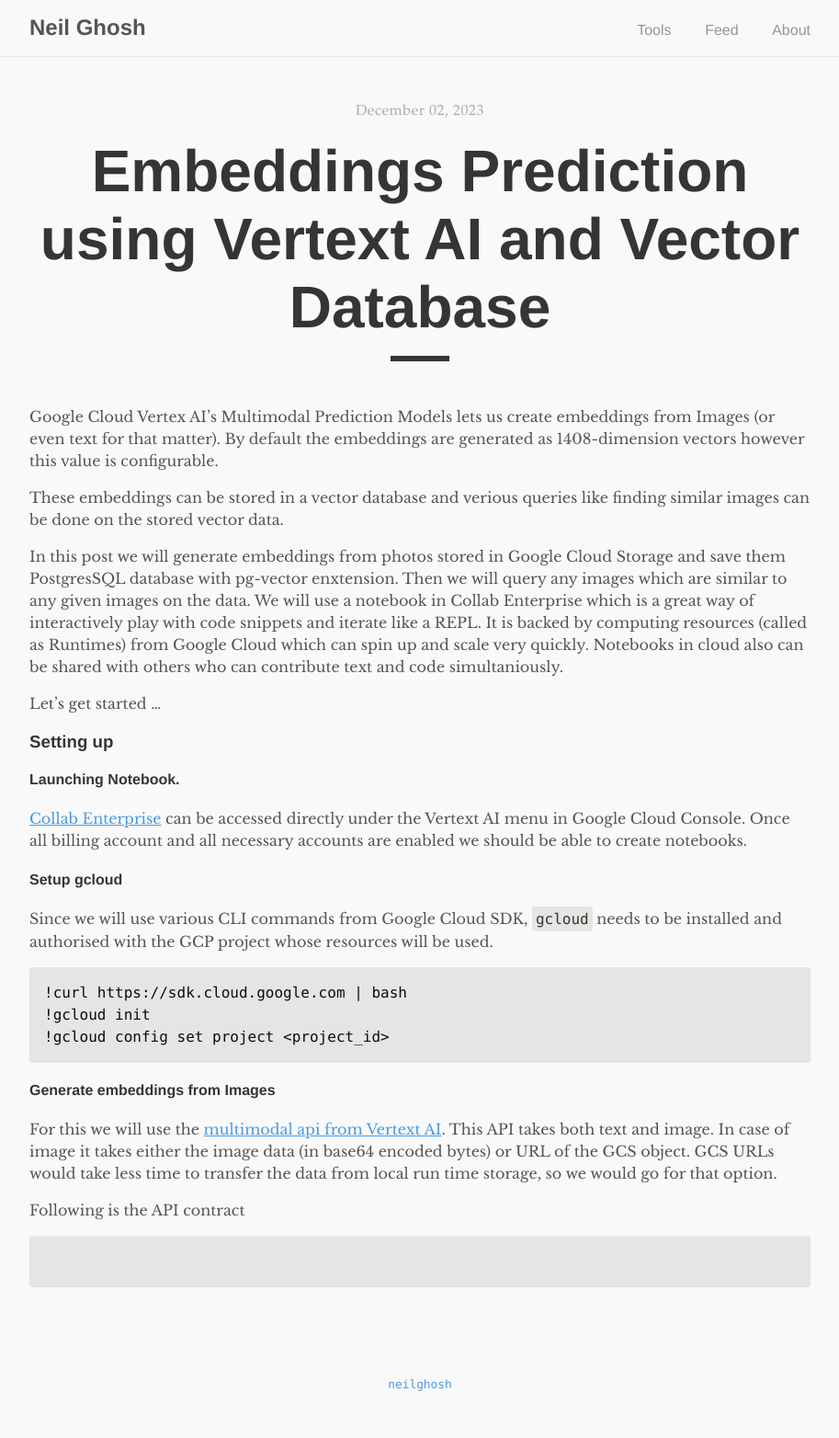
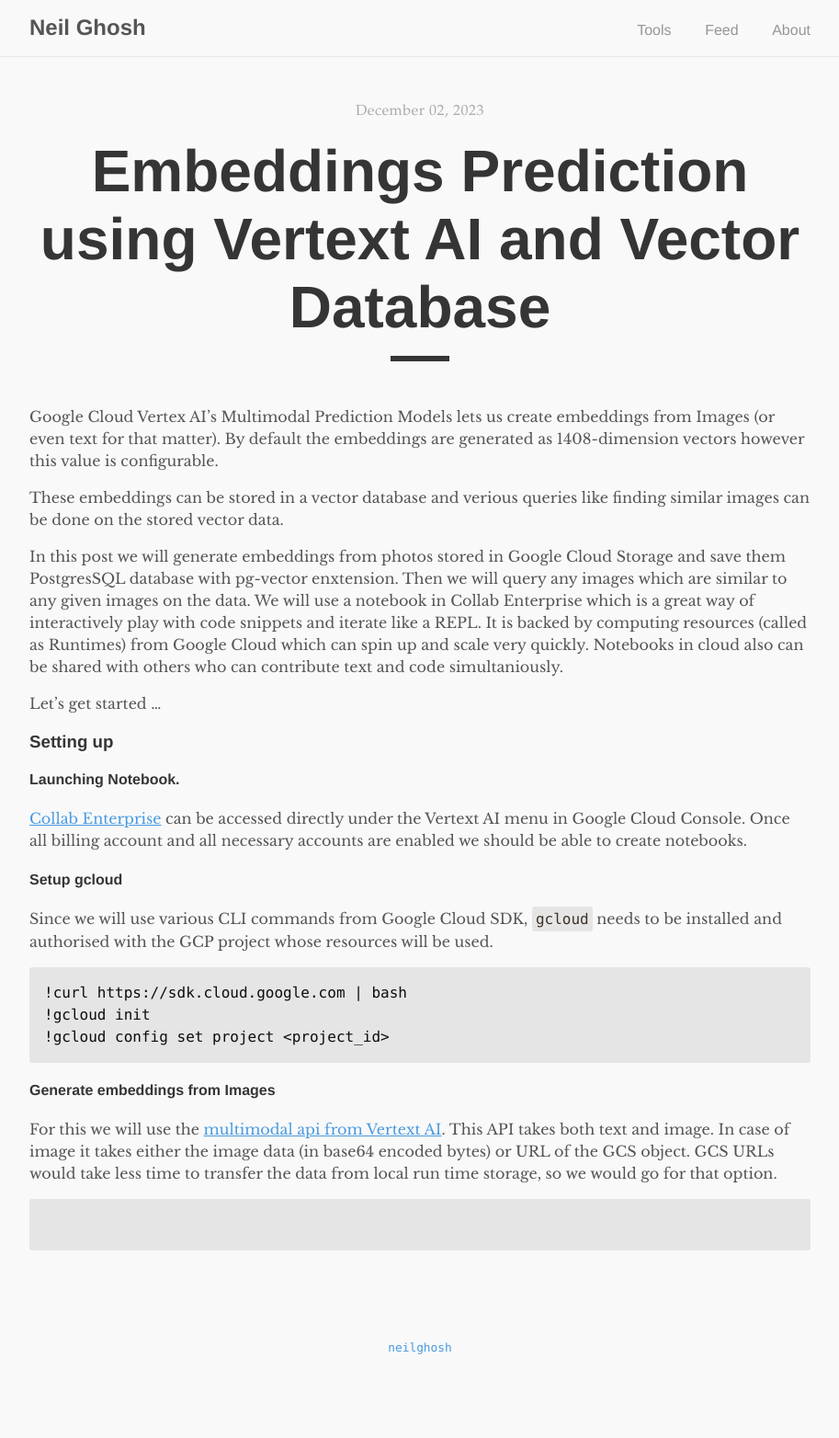
Before and after one commit to neilghosh/neilghosh.github.io, a Jekyll site: the page built from _posts/2023/2023-12-02-embeddings-prediction-using-vertext-ai-and-vector-database.md.md, in a window 1280 px wide. Shown: the whole page at 92% size, without its empty margins (183-1096 px from the left). Built offline with Jekyll 4.4.1, drawn with Linux system fonts in a browser that asks for light colours; after the commit the page ends 1524 px from its top, so only the background shows below that.

Commit message:
_posts/2023/2023-12-02-embeddings-prediction-using-vertext-ai-and-vector-database.md.md updated from https://stackedit.io/

````diff
--- a/_posts/2023/2023-12-02-embeddings-prediction-using-vertext-ai-and-vector-database.md.md
+++ b/_posts/2023/2023-12-02-embeddings-prediction-using-vertext-ai-and-vector-database.md.md
@@ -25,11 +25,11 @@
 #### Generate embeddings from Images
 For this we will use the [multimodal api from Vertext AI](https://cloud.google.com/vertex-ai/docs/generative-ai/embeddings/get-multimodal-embeddings#api-usage). This API takes both text and image. In case of image it takes either the image data (in base64 encoded bytes) or URL of the GCS object. GCS URLs would take less time to transfer the data from local run time storage, so we would go for that option.
 
-Following is the API contract
+
 ```
 
 ```
 
 <!--stackedit_data:
-eyJoaXN0b3J5IjpbOTE5MDg2NjA1LDc2MTgxMDAwNF19
+eyJoaXN0b3J5IjpbMTg0MzQ3MjQxNSw3NjE4MTAwMDRdfQ==
 -->
````
